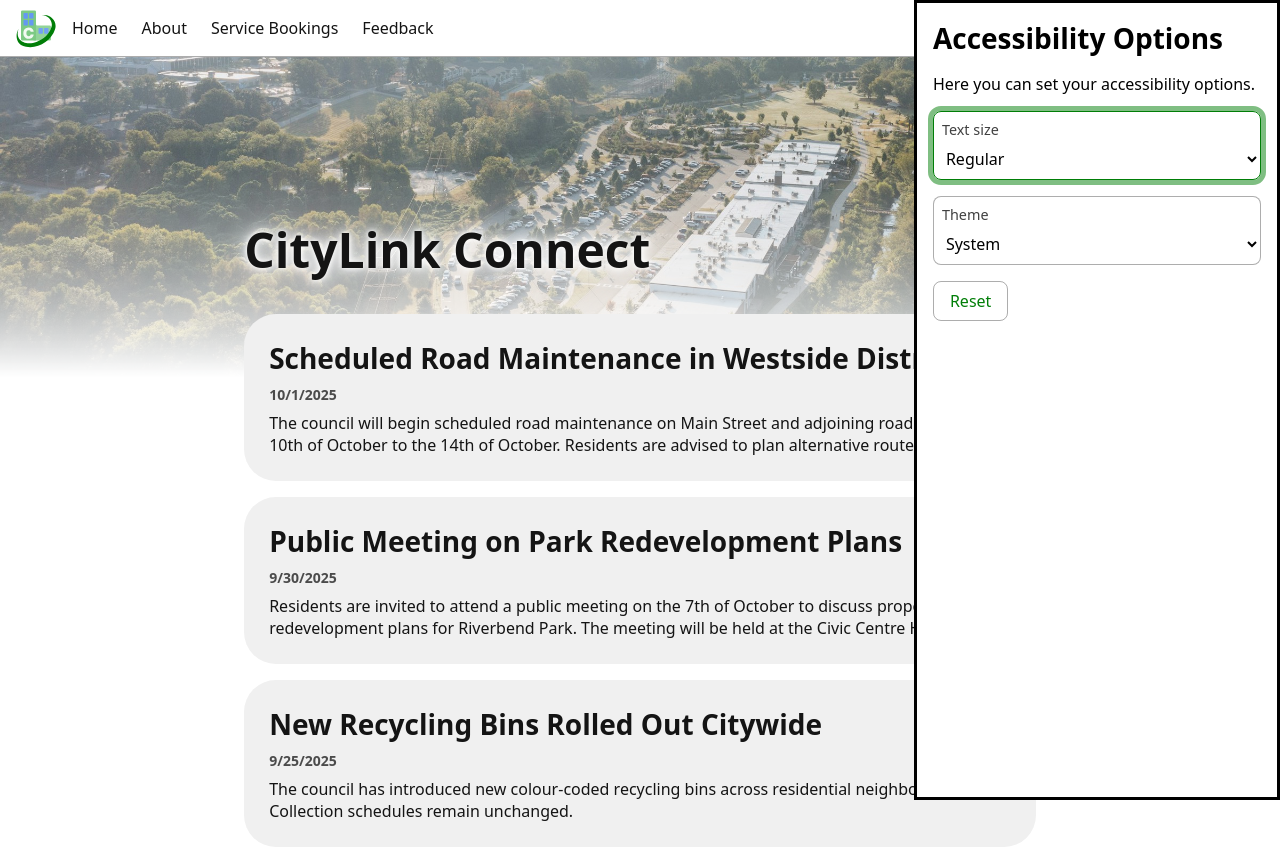
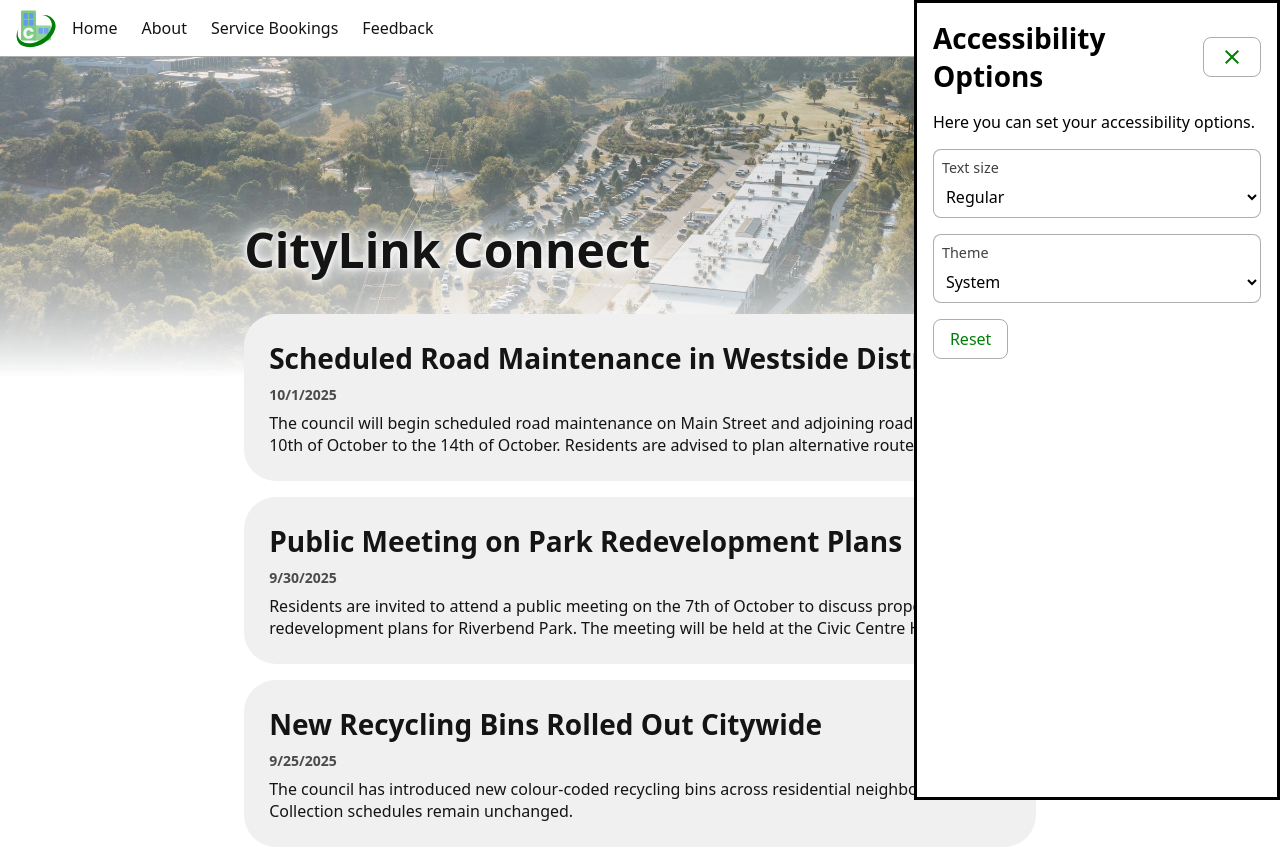
Before and after one commit to JamesRampling/CityLinkConnect, a Vue app: page / in a window 1280 px wide. Both pictures are taken after a click on the button "Accessibility". Built offline with nearby package versions, Linux system fonts and the light colour scheme.

Commit message:
Improve accessibility menu component Uses teleport to move the dialog and accessibility button to the same component

```diff
--- a/src/App.vue
+++ b/src/App.vue
@@ -1,18 +1,15 @@
 <script setup lang="ts">
-import AccessibilityPopup from '@/components/AccessibilityPopup.vue';
-import IconAccessibility from '@/components/icons/IconAccessibility.vue';
+import AccessibilityMenu from '@/components/AccessibilityMenu.vue';
 import IconMenu from '@/components/icons/IconMenu.vue';
 import IconUser from '@/components/icons/IconUser.vue';
-
 import { useUser } from '@/user';
+import { useMediaQuery } from '@/utils/mediaQuery';
 import { ref } from 'vue';
 
 const userState = useUser();
+const hamburgerMenuExpanded = ref(false);
 
-const accessibilityButton = ref<HTMLButtonElement>();
-const accessibilityPopup = ref<InstanceType<typeof AccessibilityPopup>>();
-
-const hamburgerMenuExpanded = ref(false);
+const { matches: isNarrowScreen } = useMediaQuery('(width < 80ch)');
 </script>
 
 <template>
@@ -39,18 +36,7 @@ const hamburgerMenuExpanded = ref(false);
     </nav>
 
     <div class="end-header-buttons">
-      <button
-        ref="accessibilityButton"
-        class="button-outlined"
-        aria-label="Accessibility"
-        @click="accessibilityPopup?.show()"
-      >
-        <IconAccessibility aria-hidden="true" /><span
-          class="hide-narrow"
-          aria-hidden="true"
-          >Accessibility</span
-        >
-      </button>
+      <AccessibilityMenu :label-hidden="isNarrowScreen" />
 
       <span v-if="userState === undefined">
         <router-link to="/login" class="button-filled">Login</router-link>
@@ -71,7 +57,6 @@ const hamburgerMenuExpanded = ref(false);
     :data-expanded="hamburgerMenuExpanded || undefined"
     @click="hamburgerMenuExpanded = false"
   ></div>
-  <AccessibilityPopup ref="accessibilityPopup" :target="accessibilityButton!" />
 </template>
 
 <style scoped>
--- /dev/null
+++ b/src/components/AccessibilityMenu.vue
@@ -0,0 +1,91 @@
+<script setup lang="ts">
+import { useAccessibility } from '@/accessibility';
+import IconAccessibility from '@/components/icons/IconAccessibility.vue';
+import IconClose from '@/components/icons/IconClose.vue';
+import InputSelect from '@/components/InputSelect.vue';
+import { ref } from 'vue';
+defineProps<{ labelHidden?: boolean }>();
+
+const dialogElement = ref<HTMLDialogElement>();
+const accessibility = useAccessibility();
+</script>
+
+<template>
+  <button
+    ref="accessibilityButton"
+    class="button-outlined"
+    aria-label="Accessibility"
+    @click="dialogElement?.show()"
+  >
+    <IconAccessibility aria-hidden="true" /><span
+      v-if="!labelHidden"
+      aria-hidden="true"
+      >Accessibility</span
+    >
+  </button>
+
+  <teleport to="body">
+    <dialog ref="dialogElement" closedby="any">
+      <div class="header-row">
+        <h2>Accessibility Options</h2>
+        <button class="button-outlined" @click="dialogElement?.close()">
+          <IconClose aria-label="Close" />
+        </button>
+      </div>
+      <p>Here you can set your accessibility options.</p>
+      <div class="accessibility-options">
+        <InputSelect
+          v-model="accessibility.fontSize"
+          name="Text size"
+          label="Text size"
+          :options="[
+            { text: 'Regular', value: 16 },
+            { text: 'Large', value: 18 },
+            { text: 'Extra large', value: 20 },
+          ]"
+        />
+        <InputSelect
+          v-model="accessibility.themeMode"
+          name="Style"
+          label="Theme"
+          :options="[
+            { text: 'Light', value: 'light' },
+            { text: 'Dark', value: 'dark' },
+            { text: 'System', value: 'light dark' },
+          ]"
+        />
+        <div class="button-row">
+          <button class="button-outlined" @click="accessibility.reset()">
+            Reset
+          </button>
+        </div>
+      </div>
+    </dialog>
+  </teleport>
+</template>
+
+<style scoped>
+dialog {
+  position: fixed;
+  inset: 0 0 0 auto;
+  height: 100%;
+  width: min(100%, 40ch);
+  z-index: 1000000000000;
+}
+
+.header-row {
+  display: grid;
+  grid-template-columns: 1fr auto;
+  align-items: center;
+  margin-bottom: 1rem;
+
+  > h2 {
+    margin-block: 0;
+  }
+}
+
+.accessibility-options {
+  display: grid;
+  gap: 1rem;
+}
+</style>
--- a/src/components/AccessibilityPopup.vue
+++ /dev/null
@@ -1,64 +0,0 @@
-<script setup lang="ts">
-import { useAccessibility } from '@/accessibility';
-import InputSelect from '@/components/InputSelect.vue';
-import { ref } from 'vue';
-defineProps<{ target?: HTMLElement }>();
-
-const dialogElement = ref<HTMLDialogElement>();
-
-function show() {
-  dialogElement.value?.show();
-}
-
-defineExpose({ show });
-
-const accessibility = useAccessibility();
-</script>
-
-<template>
-  <dialog ref="dialogElement" closedby="any">
-    <h2>Accessibility Options</h2>
-    <p>Here you can set your accessibility options.</p>
-    <div id="options">
-      <InputSelect
-        v-model="accessibility.fontSize"
-        name="Text size"
-        label="Text size"
-        :options="[
-          { text: 'Regular', value: 16 },
-          { text: 'Large', value: 18 },
-          { text: 'Extra large', value: 20 },
-        ]"
-      />
-    </div>
-    <div id="options">
-      <InputSelect
-        v-model="accessibility.themeMode"
-        name="Style"
-        label="Theme"
-        :options="[
-          { text: 'Light', value: 'light' },
-          { text: 'Dark', value: 'dark' },
-          { text: 'System', value: 'light dark' },
-        ]"
-      />
-    </div>
-    <button class="button-outlined" @click="accessibility.reset()">
-      Reset
-    </button>
-  </dialog>
-</template>
-
-<style scoped>
-dialog {
-  position: fixed;
-  inset: 0 0 0 auto;
-  height: 100%;
-  width: min(100%, 40ch);
-  z-index: 1000000000000;
-}
-
-#options {
-  margin-bottom: 1rem;
-}
-</style>
--- /dev/null
+++ b/src/components/icons/IconClose.vue
@@ -0,0 +1,8 @@
+<template>
+  <svg class="icon" viewBox="0 -960 960 960">
+    <path
+      fill="currentColor"
+      d="m256-200-56-56 224-224-224-224 56-56 224 224 224-224 56 56-224 224 224 224-56 56-224-224-224 224Z"
+    />
+  </svg>
+</template>
--- /dev/null
+++ b/src/utils/mediaQuery.ts
@@ -0,0 +1,19 @@
+import { onUnmounted, readonly, ref } from 'vue';
+
+export function useMediaQuery(query: string) {
+  const mediaQuery = matchMedia(query);
+
+  const matches = ref(mediaQuery.matches);
+
+  const listener = (e: MediaQueryListEvent) => {
+    matches.value = e.matches;
+  };
+
+  mediaQuery.addEventListener('change', listener);
+
+  onUnmounted(() => {
+    mediaQuery.removeEventListener('change', listener);
+  });
+
+  return { matches: readonly(matches) };
+}
```
